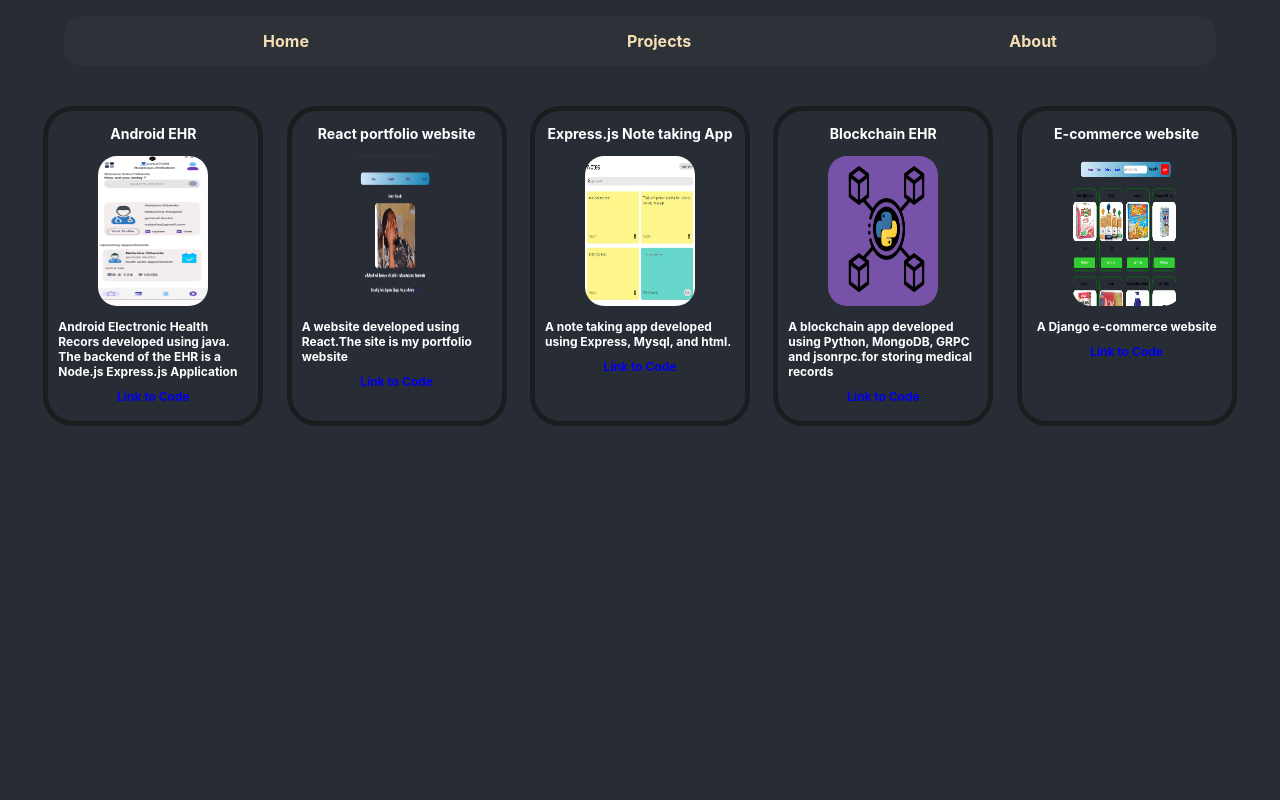
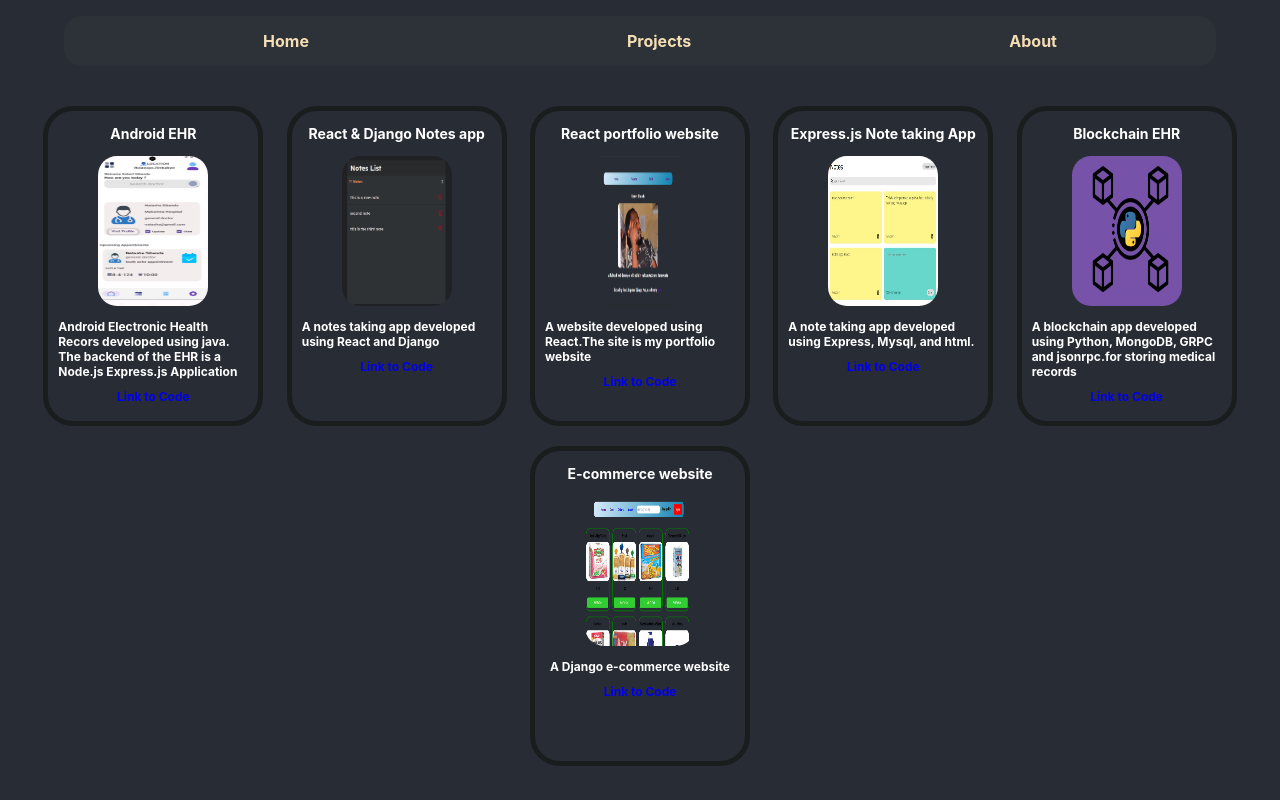
Before and after one commit to robertsibanda/portfolio, a React (Create React App) app: page /projects in a window 1280 px wide. Built offline with nearby package versions, Linux system fonts and the light colour scheme.

Commit message:
added react_django_notes_app to Projects

```diff
--- a/src/components/Projects.jsx
+++ b/src/components/Projects.jsx
@@ -5,6 +5,8 @@ import pythonchain from "../images/pythonchain.png"
 import android_ehr from "../images/patient_home.png"
 import commerce from "../images/commerce.png"
 import notes from "../images/notes-app-react.jpg"
+import django_React from "../images/django_react.png"
+
 
 const ProjectDisplayItem =  ( { item  }) => (
   <div className="project">
@@ -34,6 +36,13 @@ export default function Projects() {
         "The backend of the EHR is a Node.js Express.js Application",
       scrCode : "https://github.com/robertsibanda/sci4202",
       imageSrc : android_ehr
+    },
+
+    {
+      title : "React & Django Notes app",
+      description : "A notes taking app developed using React and Django",
+      scrCode : "https://github.com/robertsibanda/react_django_notes_app",
+      imageSrc : django_React
     },
 
     {
```
Also changed, not shown: src/images/django_react.png (added), 1 other file (tests, documents, lock files or other folders).
